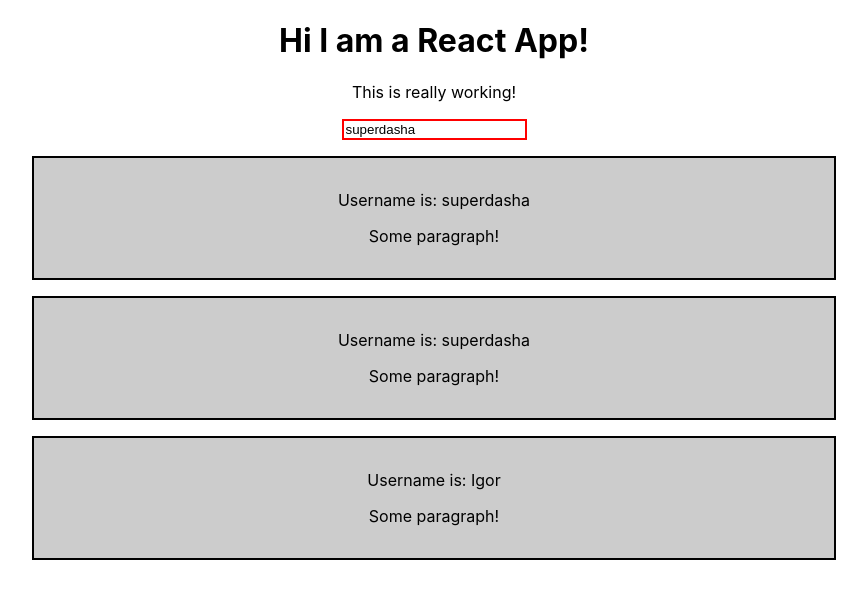
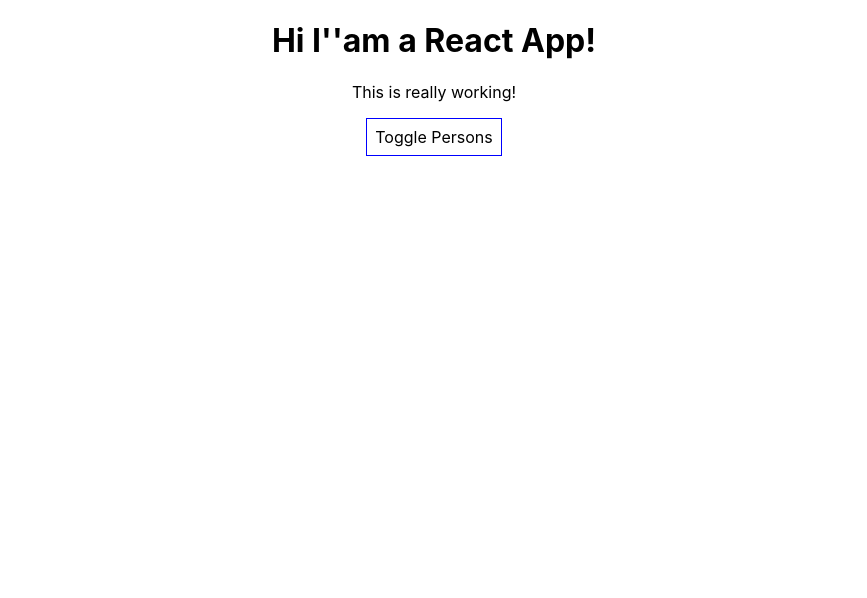
Before and after one commit to danilovIgor773/react-complete-guide, a React (Create React App) app: page / in a window 1280 px wide. Shown: the top 598 px of the page, without its empty margins (206-1073 px from the left). Built offline with nearby package versions, Linux system fonts and the light colour scheme.

Commit message:
Created first conditional using JSX

```diff
--- a/src/App.js
+++ b/src/App.js
@@ -1,30 +1,95 @@
 import React, { Component } from "react";
 import "./App.css";
-//import Person from "./Person/Person";
-import UserInput from "./UserInput/UserInput";
-import UserOutput from "./UserOutput/UserOutput";
+import Person from "./Person/Person";
+//import UserInput from "./UserInput/UserInput";
+//import UserOutput from "./UserOutput/UserOutput";
 
 class App extends Component {
   state = {
-    username: "superdasha"
+    persons: [
+      { name: "Igor", age: "29" },
+      { name: "Tim", age: "30" },
+      { name: "Rem", age: "20" }
+    ],
+    otherState: "some other value",
+    showPersons: false
   };
 
-  usernameChangedHandler = event => {
-    this.setState({ username: event.target.value });
+  switchNameHandler = newName => {
+    //console.log("Was clicked!");
+    //IT IS NOT ALLOWED!!! this.state.persons[0].name = "Danny";
+
+    //--------------------Before render ---------------------
+    this.setState({
+      persons: [
+        { name: newName, age: "40" },
+        { name: "Fatma", age: "32" },
+        { name: "Feruza", age: "23" }
+      ],
+      otherState: "some other value"
+    });
   };
 
+  nameChangedhandler = event => {
+    this.setState({
+      persons: [
+        { name: "Gosha", age: "40" },
+        { name: event.target.value, age: "32" },
+        { name: "Feruza", age: "23" }
+      ],
+      otherState: "some other value"
+    });
+  };
+
+  togglePersonsHandler = () => {
+    const doesShow = this.state.showPersons;
+    this.setState({ showPersons: !doesShow });
+  };
+
+  //---------Inside render() method--------------------
+
   render() {
+    const styleButton = {
+      backgroundColor: "white",
+      font: "inherit",
+      border: "1px solid blue",
+      padding: "8px",
+      cursor: "pointer"
+    };
+
+    let persons = null;
+
+    if (this.state.showPersons) {
+      persons = (
+        <div>
+          <Person
+            name={this.state.persons[0].name}
+            age={this.state.persons[0].age}
+          />
+          <Person
+            name={this.state.persons[1].name}
+            age={this.state.persons[1].age}
+            click={this.switchNameHandler.bind(this, "Danny_The_Mage!")}
+            changed={this.nameChangedhandler}
+          >
+            My hobbies is: Racing
+          </Person>
+          <Person
+            name={this.state.persons[2].name}
+            age={this.state.persons[2].age}
+          />
+        </div>
+      );
+    }
+
     return (
       <div className="App">
-        <h1>Hi I am a React App!</h1>
+        <h1>Hi I''am a React App!</h1>
         <p>This is really working!</p>
-        <UserInput
-          changed={this.usernameChangedHandler}
-          currentName={this.state.username}
-        />
-        <UserOutput userName={this.state.username} />
-        <UserOutput userName={this.state.username} />
-        <UserOutput userName="Igor" />
+        <button style={styleButton} onClick={this.togglePersonsHandler}>
+          Toggle Persons
+        </button>
+        {persons}
       </div>
     );
   }
```
Also changed, not shown: 1 other file (tests, documents, lock files or other folders).
